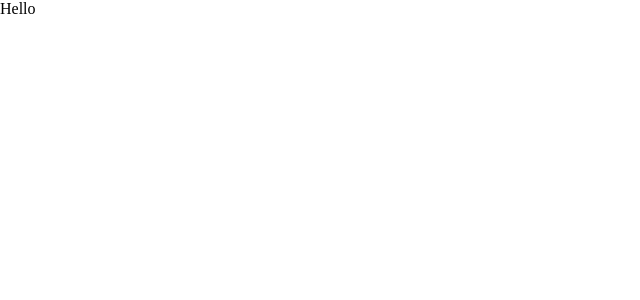
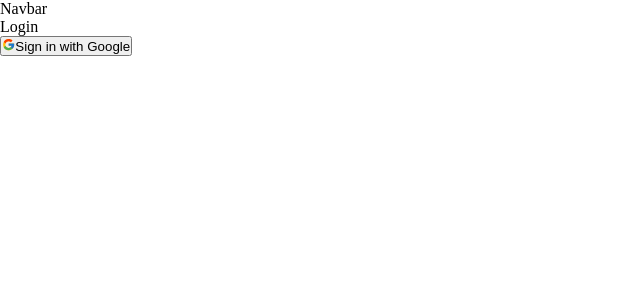
Before and after one commit to vishalsinghhh/firebase-chat-application, a React (Create React App) app: page /login in a window 1280 px wide. Shown: the top 300 px of the page, without its empty margins (0-640 px from the left). Built offline with nearby package versions, Linux system fonts and the light colour scheme; no server answers; the HTML template or start-up script is replaced by a standard one.

Commit message:
new changes

```diff
--- a/package.json
+++ b/package.json
@@ -9,6 +9,9 @@
     "firebase": "^9.22.0",
     "react": "^18.2.0",
     "react-dom": "^18.2.0",
+    "react-firebase-hooks": "^5.1.1",
+    "react-icons": "^4.8.0",
+    "react-router-dom": "^6.11.2",
     "react-scripts": "5.0.1",
     "web-vitals": "^2.1.4"
   },
--- a/src/App.js
+++ b/src/App.js
@@ -1,11 +1,19 @@
-
-import './App.css';
+import "./App.css";
+import { BrowserRouter, Route, Routes } from "react-router-dom";
+import Login from "./Pages/Login";
+import Navbar from "./Components/Navbar";
+import Home from "./Pages/Home";
 
 function App() {
   return (
-    <div className="App">
-      Hello
-    </div>
+    <BrowserRouter>
+      <Navbar />
+      <Routes>
+        <Route path="/login" element={<Login />} />
+        <Route path="/" element={<Home />} />
+        {/* <Route path="*" element={<NotFound />} /> */}
+      </Routes>
+    </BrowserRouter>
   );
 }
 
--- /dev/null
+++ b/src/Components/Navbar.js
@@ -0,0 +1,14 @@
+import React, { useEffect } from 'react'
+import {useAuthState} from 'react-firebase-hooks/auth'
+import { auth } from '../utils/firebase'
+
+const Navbar = () => {
+    const [user, loading] = useAuthState(auth);
+    console.log(user);
+
+  return (
+    <div>Navbar</div>
+  )
+}
+
+export default Navbar
--- /dev/null
+++ b/src/Pages/Home.js
@@ -0,0 +1,11 @@
+import React from 'react'
+
+const Home = () => {
+  return (
+    <div>
+
+    </div>
+  )
+}
+
+export default Home
--- a/src/Pages/Login.js
+++ b/src/Pages/Login.js
@@ -1,9 +1,46 @@
-import React from 'react'
+import React, { useEffect } from "react";
+import { FcGoogle } from "react-icons/fc";
+import { GoogleAuthProvider, signInWithPopup } from "firebase/auth";
+import { auth } from "../utils/firebase";
+import { useNavigate } from "react-router-dom";
+import { useAuthState } from "react-firebase-hooks/auth";
 
 const Login = () => {
+  // sign in with google
+  const navigate = useNavigate();
+  const [user, loading] = useAuthState(auth);
+  const googleProvider = new GoogleAuthProvider();
+  const googleLogin = async () => {
+    try {
+      const result = await signInWithPopup(auth, googleProvider);
+      navigate("/")
+    } catch (error) {
+      console.log(error);
+    }
+  };
+  useEffect(() => {
+    if (user) {
+      navigate("/");
+    }else{
+      navigate("/login");
+    }
+  }, [user]);
+
   return (
-    <div>Login</div>
-  )
-}
+    <div>
+      Login
+      <div>
+        <button
+          onClick={() => {
+            googleLogin();
+          }}
+        >
+          <FcGoogle />
+          Sign in with Google
+        </button>
+      </div>
+    </div>
+  );
+};
 
-export default Login
+export default Login;
```
Also changed, not shown: 1 other file (tests, documents, lock files or other folders).
